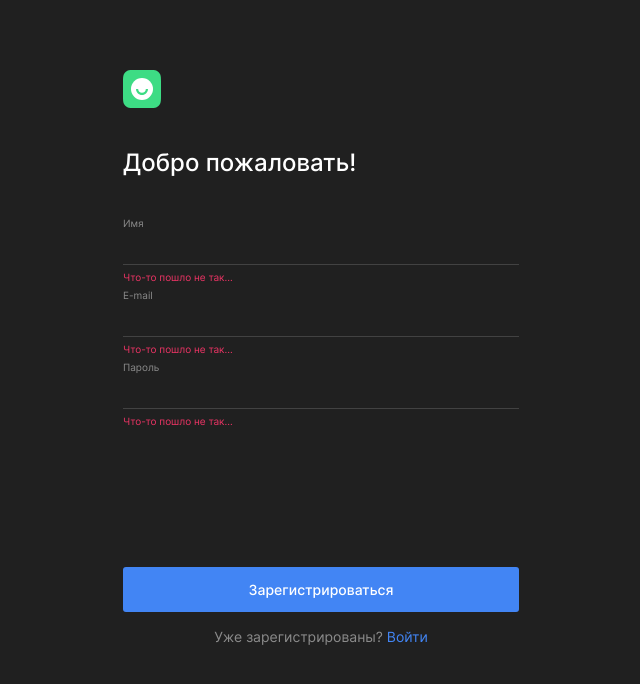
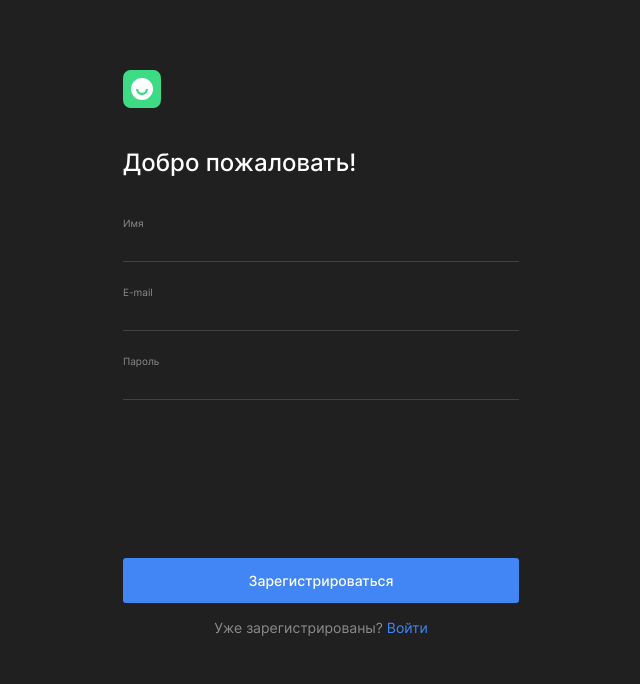
Before and after one commit to gazievri/movies-explorer-frontend, a React (Create React App) app: page /signup in a window 1280 px wide. Shown: the top 684 px of the page, without its empty margins (319-959 px from the left). Built offline with nearby package versions, Linux system fonts and the light colour scheme.

Commit message:
form validation done

```diff
--- a/package.json
+++ b/package.json
@@ -8,6 +8,7 @@
     "@testing-library/user-event": "^13.5.0",
     "react": "^18.2.0",
     "react-dom": "^18.2.0",
+    "react-hook-form": "^7.35.0",
     "react-router-dom": "^6.3.0",
     "react-scripts": "5.0.1",
     "web-vitals": "^2.1.4"
--- a/src/components/App/App.css
+++ b/src/components/App/App.css
@@ -1,7 +1,7 @@
 .app {
   display: flex;
   flex-direction: column;
-  max-width: 1280px;
+
   min-height: 100vh;
   margin: 0 auto 0;
   background: rgba(32, 32, 32, 1);
--- a/src/components/Login/Login.css
+++ b/src/components/Login/Login.css
@@ -15,18 +15,22 @@
   margin: 40px 0 40px;
 }
 
-.login__span {
+.login__label {
+  display: flex;
+  flex-direction: column;
+  row-gap: 5px;
   color: rgba(139, 139, 139, 1);
   font-family: 'Inter';
   font-style: normal;
   font-weight: 400;
   font-size: 10px;
   line-height: 12px;
-  margin: 0 0 6px
+  margin: 0 0 10px;
 }
 
 .login__input {
-  margin: 0 0 10px;
+  margin: 0;
+  padding: 0;
   height: 17px;
   background: none;
   border: none;
@@ -48,7 +52,8 @@
 
 }
 
-.login__error{
+.login__error {
+  visibility: hidden;
   font-family: 'Inter';
   font-style: normal;
   font-weight: 400;
@@ -56,6 +61,10 @@
   line-height: 12px;
   margin: 6px 0 6px;
   color: rgba(238, 52, 101, 1);
+}
+
+.login__error_active {
+  visibility: visible;
 }
 
 .login__button {
@@ -118,5 +127,5 @@ select:-webkit-autofill:focus {
   -webkit-text-fill-color: rgba(255, 255, 255, 1);
   -webkit-box-shadow: 0 0 0px 1000px transparent inset;
   transition: background-color 5000s ease-in-out 0s;
-  background: -webkit-linear-gradient(top,  rgba(255,255,255,0) 0%,rgba(0,174,255,0.04) 50%,rgba(255,255,255,0) 51%,rgba(0,174,255,0.03) 100%);
+  background: -webkit-linear-gradient(top, rgba(255, 255, 255, 0) 0%, rgba(0, 174, 255, 0.04) 50%, rgba(255, 255, 255, 0) 51%, rgba(0, 174, 255, 0.03) 100%);
 }
--- a/src/components/Login/Login.jsx
+++ b/src/components/Login/Login.jsx
@@ -1,35 +1,74 @@
-import './Login.css';
-import Logo from '../Logo/Logo';
-import { Link } from 'react-router-dom'
+import "./Login.css";
+import Logo from "../Logo/Logo";
+import { Link } from "react-router-dom";
+import { isValidElement, useState } from "react";
+import { useForm } from "react-hook-form";
+import { REGEXP_EMAIL } from "../../utils/constants";
 
 const Login = ({ handleLogin }) => {
+  const {
+    register,
+    formState: { errors },
+    handleSubmit,
+  } = useForm({
+    mode: "all",
+  });
 
-  const handleSubmit = (e) => {
-    e.preventDefault();
+  const onSubmit = (data) => {
+    console.log(data);
     handleLogin();
-  }
+  };
 
   return (
-    <form className='login' onSubmit={handleSubmit}>
+    <form className="login" onSubmit={handleSubmit(onSubmit)}>
       <Logo />
-      <h2 className='login__greetings'>Рады видеть!</h2>
+      <h2 className="login__greetings">Рады видеть!</h2>
 
-      <span className='login__span'>E-mail</span>
-      <input className='login__input' type='email'></input>
-      <hr className='login__line'></hr>
-      <span className='login__error'>Что-то пошло не так...</span>
+      <label className="login__label">
+        E-mail
+        <input
+          className="login__input"
+          type="email"
+          {...register("email", {
+            required: "Это поле обязазательно для заполнения",
+            pattern: {
+              value: REGEXP_EMAIL,
+              message: "Здесь должен быть корректный e-mail",
+            },
+          })}
+        />
+      </label>
+      <hr className="login__line"></hr>
+      <span className={`login__error ${errors.email && "login__error_active"}`}>
+        {errors.email ? errors.email.message : "1"}
+      </span>
 
-      <span className='login__span'>Пароль</span>
-      <input className='login__input' type='password'></input>
-      <hr className='login__line'></hr>
-      <span className='login__error'>Что-то пошло не так...</span>
+      <label className="login__label">
+        Пароль
+        <input
+          className="login__input"
+          type="password"
+          {...register("password", {
+            required: "Это поле обязазательно для заполнения",
+          })}
+        />
+      </label>
+      <hr className="login__line"></hr>
+      <span
+        className={`login__error ${errors.password && "login__error_active"}`}
+      >
+        {errors.password ? errors.password.message : "1"}
+      </span>
 
-      <button className='login__button'>Войти</button>
-      <p className='login__subtitle'>Уже зарегистрированы? <Link to='/signup' className='login__link'>Регистрация</Link></p>
-
-
+      <button className="login__button">Войти</button>
+      <p className="login__subtitle">
+        Уже зарегистрированы?{" "}
+        <Link to="/signup" className="login__link">
+          Регистрация
+        </Link>
+      </p>
     </form>
-  )
-}
+  );
+};
 
 export default Login;
--- a/src/components/MoviesCardList/MoviesCardList.css
+++ b/src/components/MoviesCardList/MoviesCardList.css
@@ -4,11 +4,11 @@
 
 .moviescardlist__container {
   display: grid;
-  margin-bottom: 30px;
+  margin: 0 auto 30px;
   grid-template-columns: repeat(auto-fill, 364px);
   column-gap: 24px;
   row-gap: 30px;
-  justify-items: center;
+  justify-content: center;
 }
 
 .moviescardlist__btn {
--- a/src/components/Register/Register.css
+++ b/src/components/Register/Register.css
@@ -15,18 +15,22 @@
   margin: 40px 0 40px;
 }
 
-.register__span {
+.register__label {
+  display: flex;
+  flex-direction: column;
+  row-gap: 5px;
   color: rgba(139, 139, 139, 1);
   font-family: 'Inter';
   font-style: normal;
   font-weight: 400;
   font-size: 10px;
   line-height: 12px;
-  margin: 0 0 6px
+  margin: 0 0 10px
 }
 
 .register__input {
-  margin: 0 0 10px;
+  margin: 0;
+  padding: 0;
   height: 17px;
   background: none;
   border: none;
@@ -48,7 +52,8 @@
 
 }
 
-.register__error{
+.register__error {
+  visibility: hidden;
   font-family: 'Inter';
   font-style: normal;
   font-weight: 400;
@@ -56,6 +61,10 @@
   line-height: 12px;
   margin: 6px 0 6px;
   color: rgba(238, 52, 101, 1);
+}
+
+.register__error_active {
+  visibility: visible;
 }
 
 .register__button {
--- a/src/components/Register/Register.jsx
+++ b/src/components/Register/Register.jsx
@@ -1,32 +1,104 @@
-import './Register.css';
-import Logo from '../Logo/Logo';
-import { Link } from 'react-router-dom';
+import "./Register.css";
+import Logo from "../Logo/Logo";
+import { Link } from "react-router-dom";
+import { useForm } from "react-hook-form";
+import { REGEXP_EMAIL } from "../../utils/constants";
 
 const Register = () => {
+  const {
+    register,
+    formState: { errors },
+    handleSubmit,
+  } = useForm({
+    mode: "all",
+  });
+
+  const onSubmit = (data) => {
+    alert(JSON.stringify(data));
+  };
+
   return (
-    <form className='register'>
+    <form className="register" onSubmit={handleSubmit(onSubmit)}>
       <Logo />
-      <h2 className='register__greetings'>Добро пожаловать!</h2>
+      <h2 className="register__greetings">Добро пожаловать!</h2>
 
-      <span className='register__span'>Имя</span>
-      <input className='register__input' type='text'></input>
-      <hr className='register__line'></hr>
-      <span className='register__error'>Что-то пошло не так...</span>
+      <label className="register__label">
+        Имя
+        <input
+          className="register__input"
+          type="text"
+          {...register("name", {
+            required: "Это поле обязазательно для заполнения",
+            minLength: {
+              value: 2,
+              message: "Имя должно состоять минимум из двух букв",
+            },
+            maxLength: {
+              value: 30,
+              message: "Имя должно состоять не более чем из 30 букв",
+            },
+          })}
+        />
+      </label>
 
-      <span className='register__span'>E-mail</span>
-      <input className='register__input' type='email'></input>
-      <hr className='register__line'></hr>
-      <span className='register__error'>Что-то пошло не так...</span>
+      <hr className="register__line"></hr>
+      <span
+        className={`register__error ${errors.name && "register__error_active"}`}
+      >
+        {errors.name ? errors.name.message : "1"}
+      </span>
 
-      <span className='register__span'>Пароль</span>
-      <input className='register__input' type='password'></input>
-      <hr className='register__line'></hr>
-      <span className='register__error'>Что-то пошло не так...</span>
+      <label className="register__label">
+        E-mail
+        <input
+          className="register__input"
+          type="email"
+          {...register("email", {
+            required: "Это поле обязазательно для заполнения",
+            pattern: {
+              value: REGEXP_EMAIL,
+              message: "Здесь должен быть корректный e-mail",
+            },
+          })}
+        />
+      </label>
+      <hr className="register__line"></hr>
+      <span
+        className={`register__error ${
+          errors.email && "register__error_active"
+        }`}
+      >
+        {errors.email ? errors.email.message : "1"}
+      </span>
 
-      <button className='register__button'>Зарегистрироваться</button>
-      <p className='register__subtitle'>Уже зарегистрированы? <Link to='/signin' className='register__link'>Войти</Link></p>
+      <label className="register__label">
+        Пароль
+        <input
+          className="register__input"
+          type="password"
+          {...register("password", {
+            required: "Это поле обязазательно для заполнения",
+          })}
+        />
+      </label>
+      <hr className="register__line"></hr>
+      <span
+        className={`register__error ${
+          errors.password && "register__error_active"
+        }`}
+      >
+        {errors.password ? errors.password.message : "1"}
+      </span>
+
+      <button className="register__button">Зарегистрироваться</button>
+      <p className="register__subtitle">
+        Уже зарегистрированы?{" "}
+        <Link to="/signin" className="register__link">
+          Войти
+        </Link>
+      </p>
     </form>
-  )
-}
+  );
+};
 
 export default Register;
--- a/src/components/StatusPopup/StatusPopup.jsx
+++ b/src/components/StatusPopup/StatusPopup.jsx
@@ -10,9 +10,6 @@ const StatusPopup = () => {
         <p className='statuspopup__message'>Текст ошибки</p>
         <button className='statuspopup__button' type='button'>Попробовать еще раз</button>
       </div>
-
-
-
     </div>
 
   )
--- a/src/utils/constants.js
+++ b/src/utils/constants.js
@@ -53,6 +53,8 @@ const SAVED_MOVIE = { // Удалить позже
   }
 }
 
+const REGEXP_EMAIL = /^[a-zA-Z0-9.!#$%&’*+/=?^_`{|}~-]+@[a-zA-Z0-9-]+(?:\.[a-zA-Z0-9-]+)*$/
 
 
-export { MOVIE_URL, SAVED_MOVIE };
+
+export { MOVIE_URL, SAVED_MOVIE, REGEXP_EMAIL };
```
Also changed, not shown: 1 other file (tests, documents, lock files or other folders).
